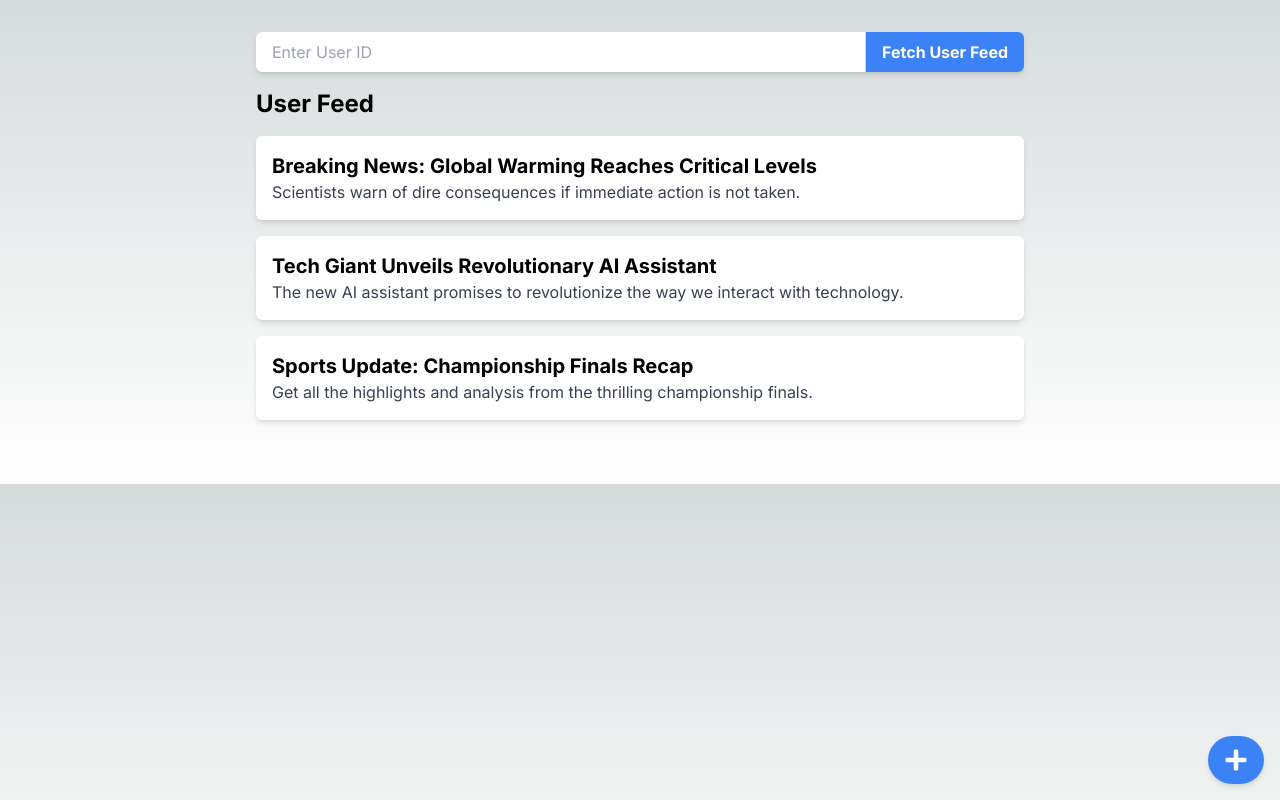
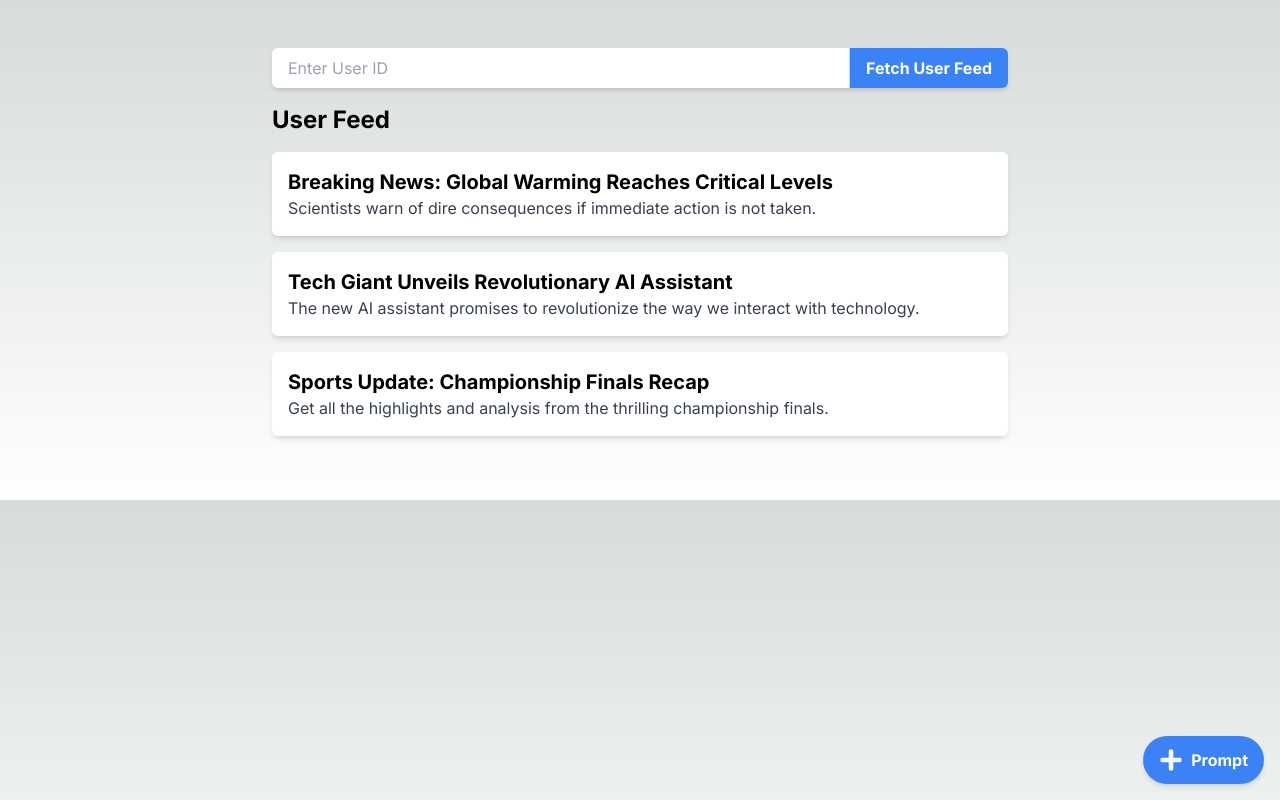
Before and after one commit to Duwal94/promt-rec, a Next.js app: page / in a window 1280 px wide. Both pictures are taken after a click on the button "Fetch User Feed". Built offline with nearby package versions, Linux system fonts and the light colour scheme.

Commit message:
feat: some design changes

```diff
--- a/app/page.tsx
+++ b/app/page.tsx
@@ -57,7 +57,7 @@ export default function Home() {
 
   return (
     <div className="max-w-3xl mx-auto py-8 relative">
-      <div className="flex mb-4 rounded-md shadow-md">
+      <div className="flex m-4 rounded-md shadow-md">
         <input
           type="text"
           placeholder="Enter User ID"
@@ -75,11 +75,11 @@ export default function Home() {
 
       {userHistory.length > 0 && (
         <div className="mb-8">
-          <h2 className="text-2xl font-bold mb-4">User Feed</h2>
+          <h2 className="text-2xl font-bold m-4">User Feed</h2>
           {userHistory.map((news, index) => (
             <div
               key={index}
-              className="bg-white shadow-md rounded-md p-4 mb-4 transition-transform duration-300 hover:scale-105"
+              className="bg-white shadow-md rounded-md p-4 m-4 transition-transform duration-300 hover:scale-105"
             >
               <h3 className="text-xl font-bold text-black">{news.title}</h3>
               <p className="text-gray-700">{news.abstract}</p>
@@ -90,11 +90,11 @@ export default function Home() {
 
       {recommendations.length > 0 && (
         <div>
-          <h2 className="text-2xl font-bold mb-4">Recommendations</h2>
+          <h2 className="text-2xl font-bold m-4">Recommendations</h2>
           {recommendations.map((news, index) => (
             <div
               key={index}
-              className="bg-white shadow-md rounded-md p-4 mb-4 transition-transform duration-300 hover:scale-105"
+              className="bg-white shadow-md rounded-md p-4 m-4 transition-transform duration-300 hover:scale-105"
             >
               <h3 className="text-xl font-bold text-black">{news.title}</h3>
               <p className="text-gray-700">{news.abstract}</p>
@@ -106,8 +106,10 @@ export default function Home() {
       <button
         className="fixed bottom-4 right-4 bg-blue-500 hover:bg-blue-700 text-white font-bold py-3 px-4 rounded-full shadow-md transition-colors duration-300"
         onClick={() => setOpen(true)}
-      >
-        <FaPlus className="text-2xl" />
+      > <div className='flex flex-row'>
+
+        <FaPlus className="text-2xl mr-2" /> Prompt
+      </div>
       </button>
 
       <Dialog
@@ -128,7 +130,7 @@ export default function Home() {
         <DialogTitle className="text-2xl font-bold mb-4">
           Enter Prompt
         </DialogTitle>
-        <DialogContentText className="mb-6">
+        <DialogContentText className="m-6">
           Enter a prompt to generate new recommendations.
         </DialogContentText>
         <input
@@ -136,17 +138,17 @@ export default function Home() {
           placeholder="Enter prompt"
           value={prompt}
           onChange={handlePromptChange}
-          className="w-full px-4 py-2 border border-gray-300 rounded mb-4 text-black"
+          className="w-full px-4 py-2 border border-gray-300 rounded m-4 text-black"
         />
         <div className="flex justify-end">
           <button
-            className="bg-gray-300 hover:bg-gray-400 text-gray-800 font-bold py-2 px-4 rounded mr-2 transition-colors duration-300"
+            className="bg-gray-300 hover:bg-gray-400 text-gray-800 font-bold py-2 px-4 m-2 rounded mr-2 transition-colors duration-300"
             onClick={() => setOpen(false)}
           >
             Cancel
           </button>
           <button
-            className="bg-blue-500 hover:bg-blue-700 text-white font-bold py-2 px-4 rounded transition-colors duration-300"
+            className="bg-blue-500 hover:bg-blue-700 text-white font-bold py-2 px-4 m-2 rounded transition-colors duration-300"
             onClick={generateRecommendations}
           >
             Generate
```
